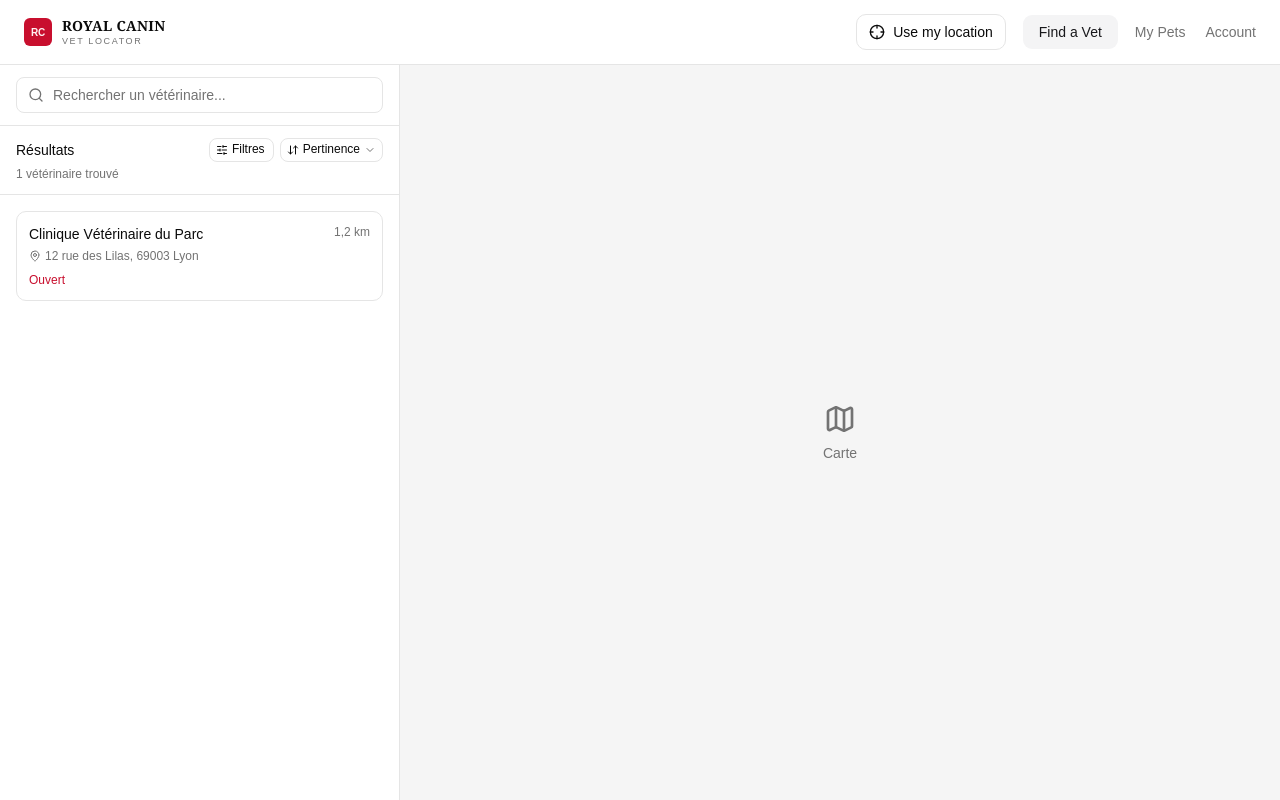
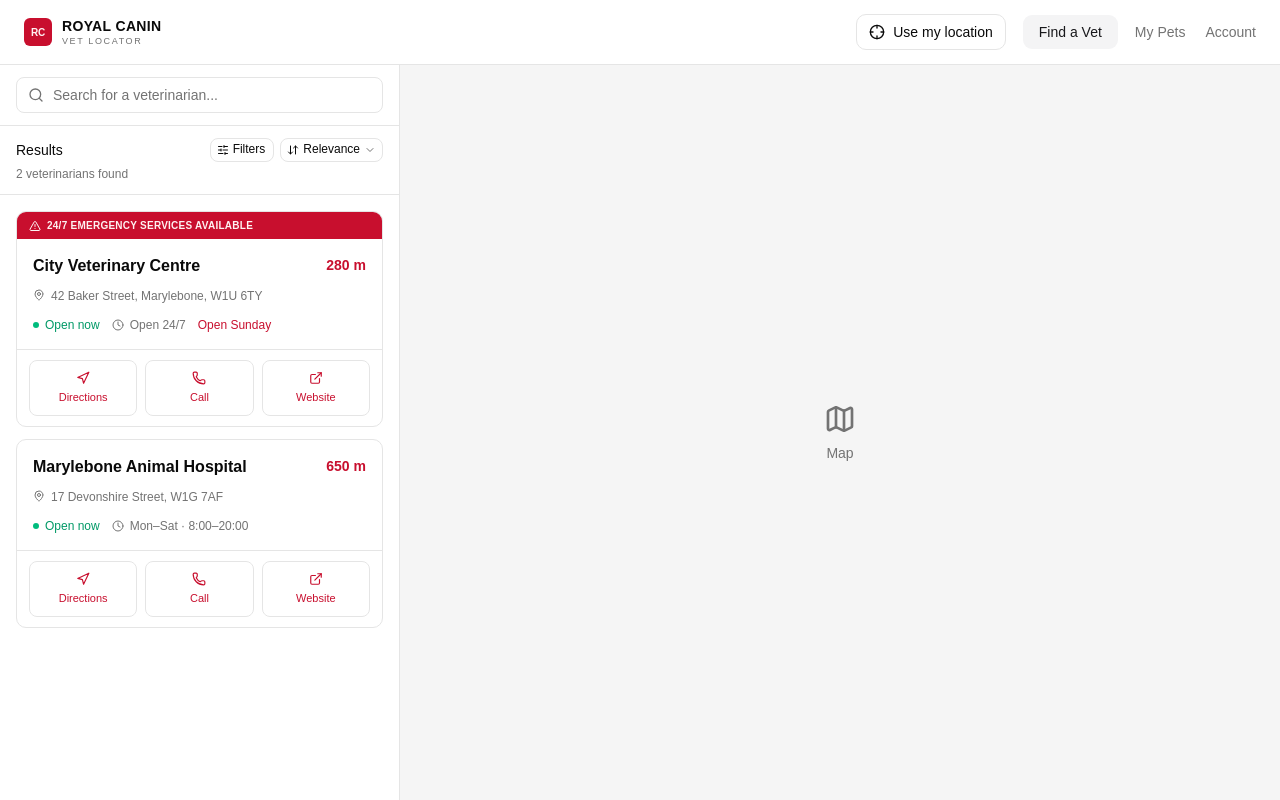
Before and after one commit to wav-rover/hackathon-ynov, a React (Vite) app in the folder front/: page / in a window 1280 px wide. Built offline with nearby package versions, Linux system fonts and the light colour scheme.

Commit message:
Refactor components for improved localization and UI consistency; update text labels and sample data in FilterBar, ResultsList, and VetResultItem components

```diff
--- a/front/src/components/filter/FilterBar.tsx
+++ b/front/src/components/filter/FilterBar.tsx
@@ -22,15 +22,15 @@
 } from "@/components/ui/sheet"
 
 const sortOptions = [
-  { value: "relevance", label: "Pertinence" },
+  { value: "relevance", label: "Relevance" },
   { value: "distance", label: "Distance" },
-  { value: "name", label: "Nom (A-Z)" },
+  { value: "name", label: "Name (A-Z)" },
 ] as const
 
 type SortValue = (typeof sortOptions)[number]["value"]
 
 function getSortLabel(value: SortValue) {
-  return sortOptions.find((option) => option.value === value)?.label ?? "Trier"
+  return sortOptions.find((option) => option.value === value)?.label ?? "Sort"
 }
 
 export function FilterBar() {
@@ -49,7 +49,7 @@
           onClick={() => setIsFilterOpen(true)}
         >
           <SlidersHorizontal data-icon="inline-start" />
-          Filtres
+          Filters
         </Button>
 
         <DropdownMenu>
@@ -80,9 +80,9 @@
       <Sheet open={isFilterOpen} onOpenChange={setIsFilterOpen}>
         <SheetContent side="left" className="w-full gap-0 p-0 sm:max-w-sm">
           <SheetHeader className="border-b border-border px-4 py-5">
-            <SheetTitle>Filtres</SheetTitle>
+            <SheetTitle>Filters</SheetTitle>
             <SheetDescription>
-              Affinez votre recherche de vétérinaires.
+              Refine your veterinarian search.
             </SheetDescription>
           </SheetHeader>
 
@@ -99,7 +99,7 @@
                   />
                 }
               >
-                Voir les résultats
+                View results
               </SheetClose>
               <Button
                 type="button"
@@ -108,7 +108,7 @@
                 className="w-full text-muted-foreground"
                 onClick={resetFilters}
               >
-                Réinitialiser
+                Reset
               </Button>
             </div>
           </SheetFooter>
--- a/front/src/components/logo/Logo.tsx
+++ b/front/src/components/logo/Logo.tsx
@@ -14,7 +14,7 @@
         RC
       </span>
       <span className="flex flex-col leading-tight">
-        <span className="font-serif text-sm font-semibold tracking-wide text-foreground">
+        <span className="font-heading text-sm font-semibold tracking-wide text-foreground">
           ROYAL CANIN
         </span>
         <span className="text-[9px] font-medium tracking-[0.18em] text-muted-foreground">
--- a/front/src/components/map/VetMap.tsx
+++ b/front/src/components/map/VetMap.tsx
@@ -5,7 +5,7 @@
     <div className="relative size-full min-h-[220px] bg-muted">
       <div className="absolute inset-0 flex flex-col items-center justify-center gap-2 text-muted-foreground">
         <Map className="size-8" aria-hidden />
-        <span className="text-sm">Carte</span>
+        <span className="text-sm">Map</span>
       </div>
     </div>
   )
--- a/front/src/components/results/ResultsList.tsx
+++ b/front/src/components/results/ResultsList.tsx
@@ -3,17 +3,33 @@
 
 const sampleResults: VetResult[] = [
   {
-    name: "Clinique Vétérinaire du Parc",
-    address: "12 rue des Lilas, 69003 Lyon",
-    distance: "1,2 km",
-    status: "Ouvert",
+    name: "City Veterinary Centre",
+    address: "42 Baker Street, Marylebone, W1U 6TY",
+    distance: "280 m",
+    isOpenNow: true,
+    hours: "Open 24/7",
+    openSunday: true,
+    isEmergency: true,
+    phone: "+442071234567",
+    website: "https://example.com",
+    directionsUrl: "https://maps.google.com",
+  },
+  {
+    name: "Marylebone Animal Hospital",
+    address: "17 Devonshire Street, W1G 7AF",
+    distance: "650 m",
+    isOpenNow: true,
+    hours: "Mon–Sat · 8:00–20:00",
+    phone: "+442079876543",
+    website: "https://example.com",
+    directionsUrl: "https://maps.google.com",
   },
 ]
 
 function formatResultsCount(count: number) {
-  if (count === 0) return "Aucun vétérinaire trouvé"
-  if (count === 1) return "1 vétérinaire trouvé"
-  return `${count} vétérinaires trouvés`
+  if (count === 0) return "No veterinarians found"
+  if (count === 1) return "1 veterinarian found"
+  return `${count} veterinarians found`
 }
 
 export function ResultsList() {
@@ -23,7 +39,7 @@
     <div className="flex min-h-0 flex-1 flex-col">
       <div className="shrink-0 space-y-1 border-b border-border px-3 py-3 lg:px-4">
         <div className="flex items-center justify-between gap-2">
-          <h2 className="text-sm font-medium">Résultats</h2>
+          <h2 className="text-sm font-medium">Results</h2>
           <FilterBar />
         </div>
         <p className="text-xs text-muted-foreground">
@@ -31,7 +47,7 @@
         </p>
       </div>
 
-      <ul className="flex min-h-0 flex-1 flex-col gap-2 overflow-y-auto px-3 py-3 lg:px-4 lg:py-4">
+      <ul className="flex min-h-0 flex-1 flex-col gap-3 overflow-y-auto px-3 py-3 lg:px-4 lg:py-4">
         {sampleResults.map((vet) => (
           <li key={vet.name}>
             <VetResultItem vet={vet} />
--- a/front/src/components/results/VetResultItem.tsx
+++ b/front/src/components/results/VetResultItem.tsx
@@ -1,35 +1,148 @@
-import { MapPin } from "lucide-react"
+import {
+  AlertTriangle,
+  Clock,
+  ExternalLink,
+  MapPin,
+  Navigation,
+  Phone,
+} from "lucide-react"
+
+import { cn } from "@/lib/utils"
 
 export type VetResult = {
   name: string
   address: string
   distance: string
-  status: string
+  isOpenNow: boolean
+  hours: string
+  openSunday?: boolean
+  isEmergency?: boolean
+  phone?: string
+  website?: string
+  directionsUrl?: string
 }
 
 type VetResultItemProps = {
   vet: VetResult
 }
 
+function ActionButton({
+  icon: Icon,
+  label,
+  href,
+  disabled,
+}: {
+  icon: React.ComponentType<{ className?: string }>
+  label: string
+  href?: string
+  disabled?: boolean
+}) {
+  const className = cn(
+    "flex flex-1 flex-col items-center justify-center gap-1 rounded-md border border-border bg-card px-2 py-2.5 text-[11px] font-medium text-primary transition-colors",
+    disabled
+      ? "pointer-events-none opacity-40"
+      : "hover:bg-muted/50 active:bg-muted"
+  )
+
+  if (!href || disabled) {
+    return (
+      <span className={className} aria-disabled={disabled}>
+        <Icon className="size-3.5" aria-hidden />
+        {label}
+      </span>
+    )
+  }
+
+  const isExternal = href.startsWith("http")
+
+  return (
+    <a
+      href={href}
+      className={className}
+      target={isExternal ? "_blank" : undefined}
+      rel={isExternal ? "noopener noreferrer" : undefined}
+    >
+      <Icon className="size-3.5" aria-hidden />
+      {label}
+    </a>
+  )
+}
+
 export function VetResultItem({ vet }: VetResultItemProps) {
   return (
-    <button
-      type="button"
-      className="w-full rounded-lg border border-border bg-card p-3 text-left transition-colors hover:bg-muted/50"
-    >
-      <div className="flex items-start justify-between gap-2">
-        <h3 className="text-sm font-medium">{vet.name}</h3>
-        <span className="shrink-0 text-xs text-muted-foreground">
-          {vet.distance}
-        </span>
+    <article className="overflow-hidden rounded-lg border border-border bg-card">
+      {vet.isEmergency ? (
+        <div className="flex items-center gap-1.5 bg-primary px-3 py-1.5 text-[10px] font-semibold tracking-wide text-primary-foreground uppercase">
+          <AlertTriangle className="size-3 shrink-0" aria-hidden />
+          24/7 emergency services available
+        </div>
+      ) : null}
+
+      <div className="space-y-2.5 p-4">
+        <div className="flex items-start justify-between gap-3">
+          <h3 className="font-heading text-base leading-snug font-semibold text-foreground">
+            {vet.name}
+          </h3>
+          <span className="shrink-0 text-sm font-bold text-primary">
+            {vet.distance}
+          </span>
+        </div>
+
+        <p className="flex items-start gap-1.5 text-xs leading-relaxed text-muted-foreground">
+          <MapPin className="mt-0.5 size-3 shrink-0" aria-hidden />
+          {vet.address}
+        </p>
+
+        <div className="flex flex-wrap items-center gap-x-3 gap-y-1 text-xs">
+          <span className="inline-flex items-center gap-1.5">
+            <span
+              className={cn(
+                "size-1.5 shrink-0 rounded-full",
+                vet.isOpenNow ? "bg-emerald-500" : "bg-muted-foreground"
+              )}
+              aria-hidden
+            />
+            <span
+              className={cn(
+                "font-medium",
+                vet.isOpenNow ? "text-emerald-600" : "text-muted-foreground"
+              )}
+            >
+              {vet.isOpenNow ? "Open now" : "Closed"}
+            </span>
+          </span>
+
+          <span className="inline-flex items-center gap-1.5 text-muted-foreground">
+            <Clock className="size-3 shrink-0" aria-hidden />
+            {vet.hours}
+          </span>
+
+          {vet.openSunday ? (
+            <span className="font-medium text-primary">Open Sunday</span>
+          ) : null}
+        </div>
       </div>
 
-      <p className="mt-1 flex items-center gap-1 text-xs text-muted-foreground">
-        <MapPin className="size-3 shrink-0" aria-hidden />
-        {vet.address}
-      </p>
-
-      <p className="mt-2 text-xs text-primary">{vet.status}</p>
-    </button>
+      <div className="grid grid-cols-3 gap-2 border-t border-border px-3 py-2.5">
+        <ActionButton
+          icon={Navigation}
+          label="Directions"
+          href={vet.directionsUrl}
+          disabled={!vet.directionsUrl}
+        />
+        <ActionButton
+          icon={Phone}
+          label="Call"
+          href={vet.phone ? `tel:${vet.phone}` : undefined}
+          disabled={!vet.phone}
+        />
+        <ActionButton
+          icon={ExternalLink}
+          label="Website"
+          href={vet.website}
+          disabled={!vet.website}
+        />
+      </div>
+    </article>
   )
 }
--- a/front/src/components/search/SearchBar.tsx
+++ b/front/src/components/search/SearchBar.tsx
@@ -6,7 +6,7 @@
   return (
     <div className="shrink-0 border-b border-border px-3 py-3 lg:px-4">
       <label htmlFor="vet-search" className="sr-only">
-        Rechercher un vétérinaire
+        Search for a veterinarian
       </label>
       <div className="relative">
         <Search
@@ -16,7 +16,7 @@
         <input
           id="vet-search"
           type="search"
-          placeholder="Rechercher un vétérinaire..."
+          placeholder="Search for a veterinarian..."
           className={cn(
             "h-9 w-full rounded-md border border-input bg-background pr-3 pl-9 text-sm outline-none",
             "placeholder:text-muted-foreground",
```
